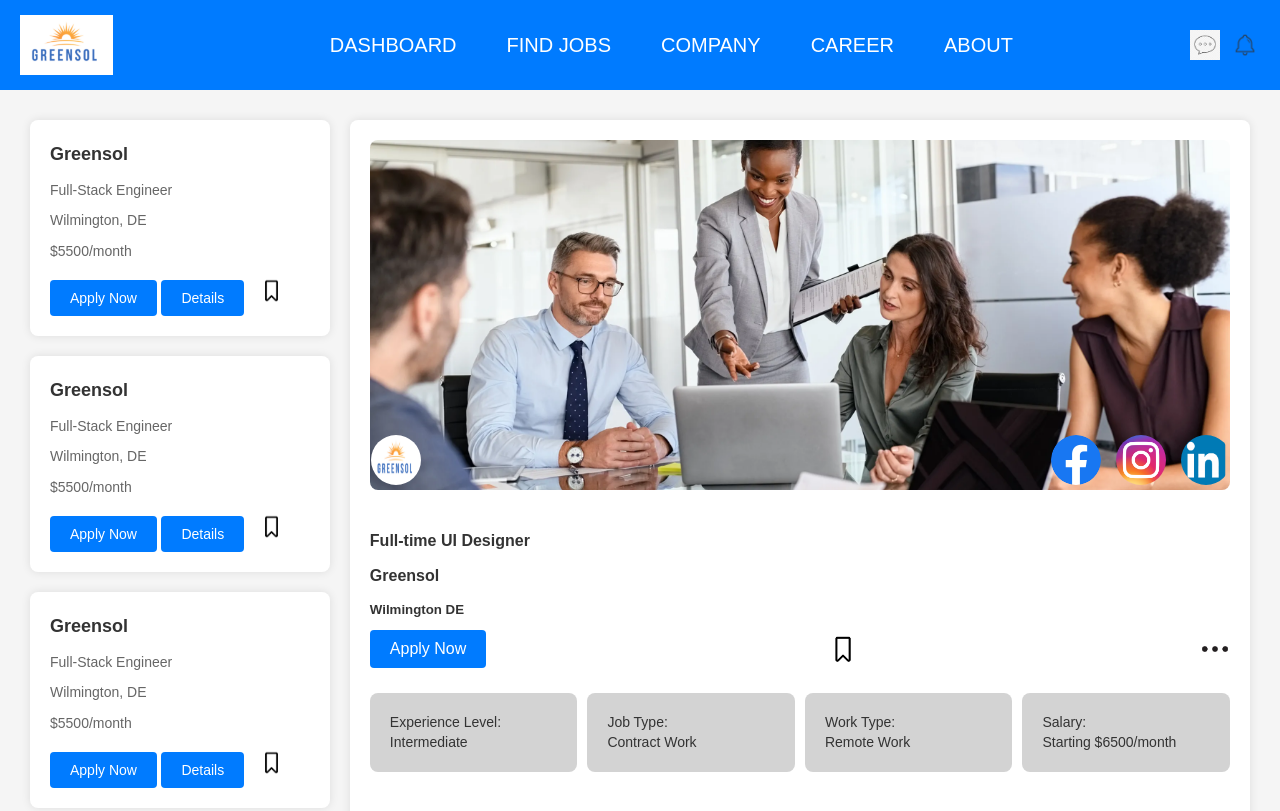
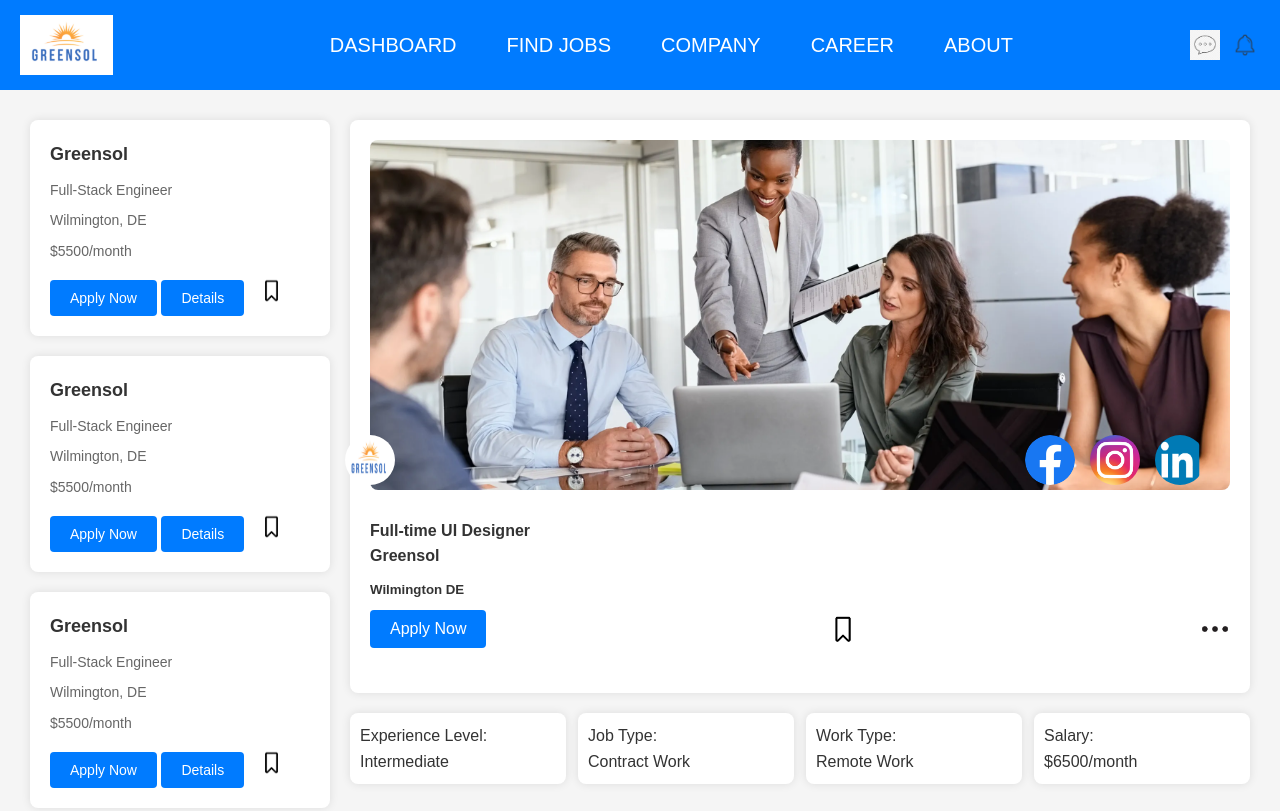
Before and after one commit to javyW/greensolJobApplication, a website: page findjobs.html in a window 1280 px wide. Shown: the top 811 px of the page. Drawn offline with Linux system fonts and the light colour scheme.

Commit message:
feat: added the 4 divs

```diff
--- a/findjobs.css
+++ b/findjobs.css
@@ -117,10 +117,16 @@ aside {
     margin-left: 10px;
 }
 
-section.job-details {
+.job-details-container {
     width: 75%;
+    height: 50%;
+}
+
+section.job-details,
+section.job-detailstwo {
     background-color: #fff;
     padding: 20px;
+    margin-bottom: 20px;
     box-shadow: 0 0 10px rgba(0, 0, 0, 0.1);
     border-radius: 8px;
 }
@@ -163,7 +169,6 @@ section.job-details {
     position: absolute;
     bottom: 25px;
     right: 25px;
-    left: 1px;
     display: flex;
     justify-content: space-between;
     width: 100%;
@@ -190,7 +195,8 @@ section.job-details {
     height: 50px;
 }
 
-.general-jobinfo h4, .general-jobinfo h5 {
+
+.general-jobinfo h5 {
     margin: 10px 0;
 }
 
@@ -200,6 +206,9 @@ section.job-details {
     gap: 10px;
 }
 
+.section .job-icon{
+    height: 100%;
+}
 .box {
     background-color: lightgray;
     color: #333;
@@ -209,3 +218,26 @@ section.job-details {
     line-height: 1.4;
     flex: 1 1 calc(25% - 20px);
 }
+
+
+
+/* Updated CSS for smaller columns */
+
+.flex-container {
+    display: flex;
+    justify-content: space-between; /* Distribute items evenly */
+    align-items: center;
+}
+
+.flex-container > div {
+    width: 24%;
+    background-color: white;
+    padding:10px; /* Adjusted padding for inner content */
+    border-radius: 8px;
+    margin-bottom: 20px;
+    box-shadow: 0 0 10px rgba(0, 0, 0, 0.1); /* Optional: Adding shadow for visual effect */
+}
+
+.flex-container > div:nth-child(odd) {
+    margin-right: 0px; /* Add margin only to odd-numbered elements for gap */
+}
--- a/findjobs.html
+++ b/findjobs.html
@@ -33,6 +33,7 @@
                 <button>Details</button>
                 <img src="Images/bannerFlag.png" alt="Banner Flag" class="job-icon">
             </article>
+
             <article class="job-card">
                 <h3>Greensol</h3>
                 <p>Full-Stack Engineer</p>
@@ -42,6 +43,7 @@
                 <button>Details</button>
                 <img src="Images/bannerFlag.png" alt="Banner Flag" class="job-icon">
             </article>
+
             <article class="job-card">
                 <h3>Greensol</h3>
                 <p>Full-Stack Engineer</p>
@@ -51,15 +53,7 @@
                 <button>Details</button>
                 <img src="Images/bannerFlag.png" alt="Banner Flag" class="job-icon">
             </article>
-            <article class="job-card">
-                <h3>Greensol</h3>
-                <p>Full-Stack Engineer</p>
-                <p>Wilmington, DE</p>
-                <p>$5500/month</p>
-                <a href="index.html"><button>Apply Now</button></a>
-                <button>Details</button>
-                <img src="Images/bannerFlag.png" alt="Banner Flag" class="job-icon">
-            </article>
+
             <article class="job-card">
                 <h3>Greensol</h3>
                 <p>Full-Stack Engineer</p>
@@ -71,6 +65,7 @@
             </article>
         </aside>
 
+        <div class="job-details-container">
             <section class="job-details">
                 <div class="job-info">
                     <img src="Images/Leadership_Generic.webp" alt="Leadership" class="job-header-img">
@@ -89,26 +84,27 @@
                         </div>
                     </div>
                 </div>
-
                 <div class="general-jobinfo">
                     <h4>Full-time UI Designer</h4>
                     <h4>Greensol</h4>
                     <h5>Wilmington DE</h5>
                 </div>
-
                 <div class="job-header">
                     <a href="index.html"><button>Apply Now</button></a>
                     <img src="Images/bannerFlag.png" alt="Banner Flag" class="header-icon">
                     <img src="Images/three-dotsIcon.png" alt="Three Dots Icon" class="header-icon">
                 </div>
+            </section>
 
-            <div class="company-description">
-                <div class="box">Experience Level:<br> Intermediate</div>
-                <div class="box">Job Type:<br> Contract Work</div>
-                <div class="box">Work Type:<br> Remote Work</div>
-                <div class="box">Salary:<br> Starting $6500/month</div>
+            <!-- Duplicate job-details section -->
+                <div class="flex-container">
+                    <div>Experience Level:<br> Intermediate</div>
+                    <div>Job Type:<br> Contract Work</div>
+                    <div>Work Type:<br>Remote Work</div>
+                    <div>Salary:<br> $6500/month</div>
                 </div>
-        </section>
+
+        </div>
     </main>
     <footer>
         <!-- Footer content here -->
```
Lines whose indentation alone changed are shown as unchanged.
